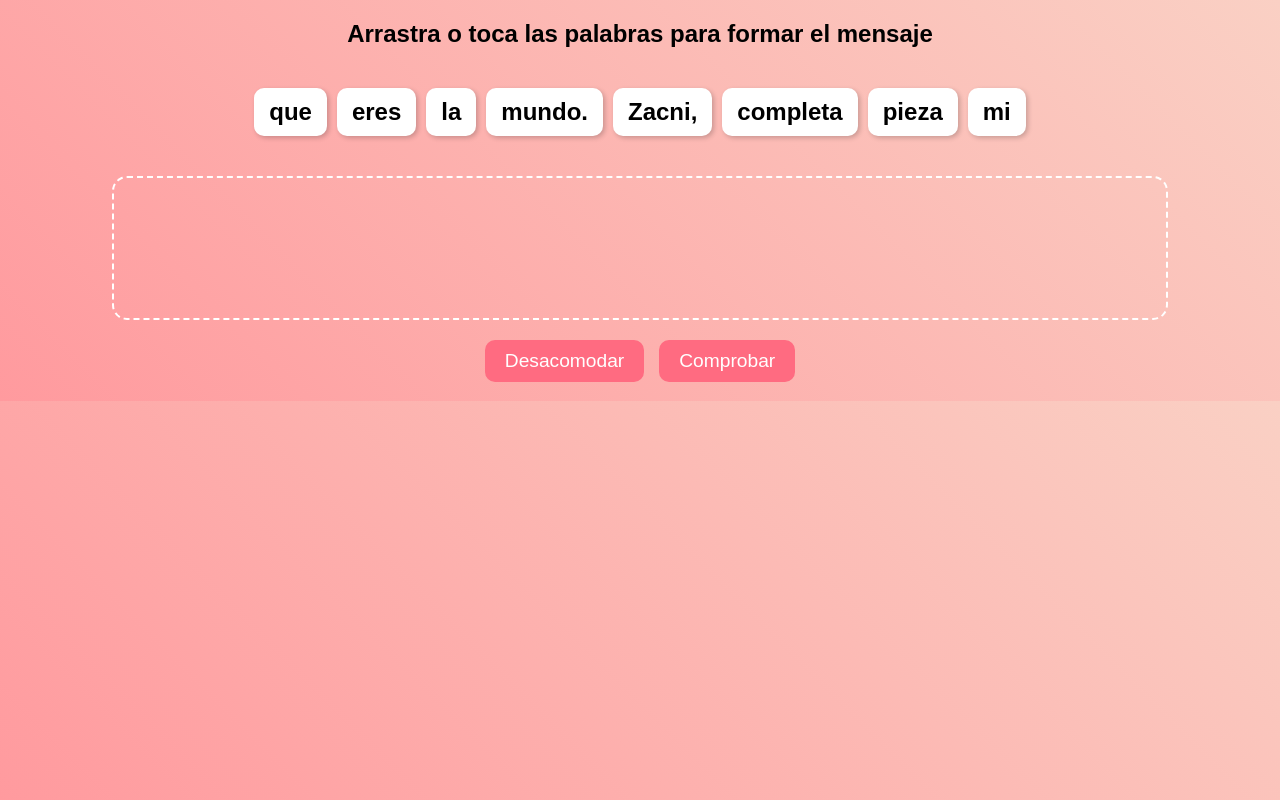
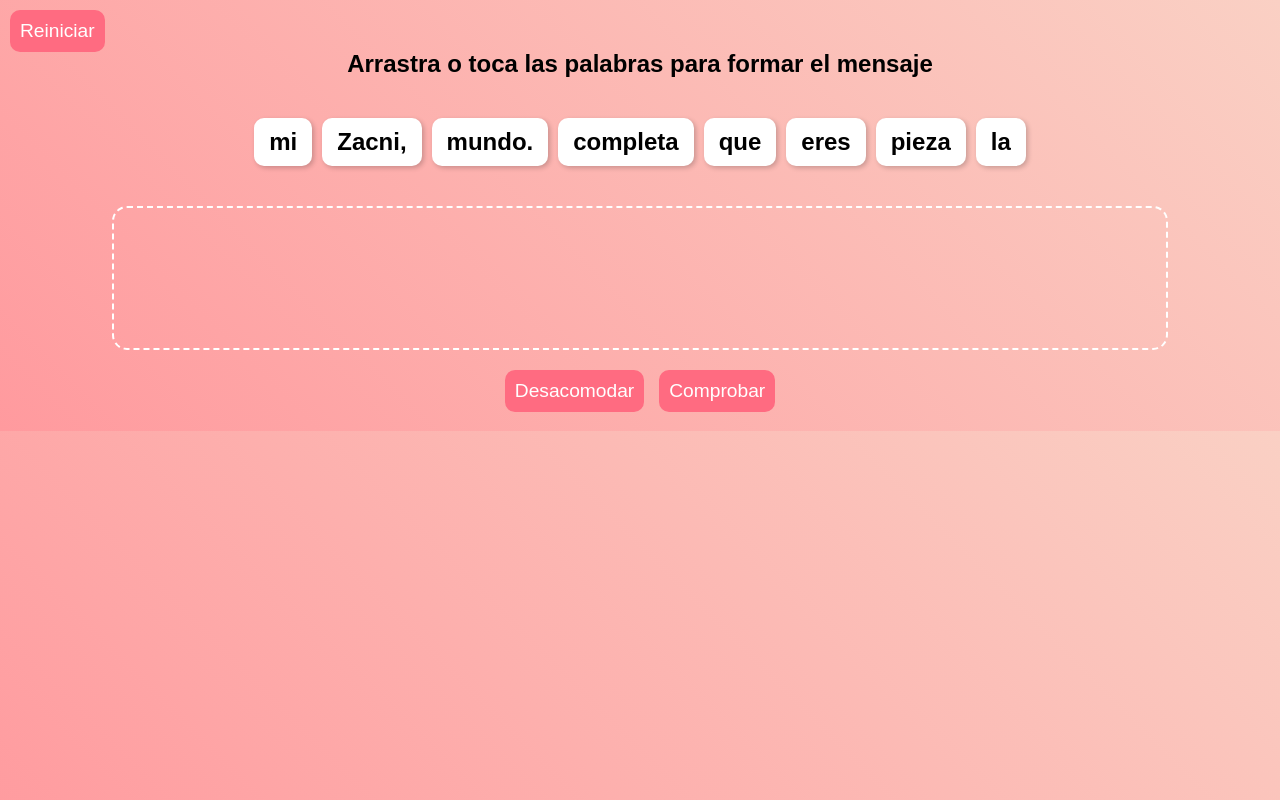
Before and after one commit to Di3goMtz/Pruebas-, a plain HTML site: page index.html in a window 1280 px wide. Both pictures are taken after a click on the button "Desacomodar". Drawn offline with Linux system fonts and the light colour scheme.

Commit message:
Add files via upload

```diff
--- a/index.html
+++ b/index.html
@@ -58,7 +58,7 @@
         .button {
             background: #ff6b81;
             color: white;
-            padding: 10px 20px;
+            padding: 10px 10px;
             font-size: 1.2rem;
             border: none;
             border-radius: 10px;
@@ -115,15 +115,23 @@
                 transform: translateY(-100px) rotate(-45deg);
             }
         }
+        #reset-container {
+            position: absolute;
+            top: 10px;
+            left: 10px;
+        }
     </style>
 </head>
 <body>
-    <h2>Arrastra o toca las palabras para formar el mensaje</h2>
+    <div id="reset-container">
+        <button class="button" id="reset-game-button">Reiniciar</button>
+    </div>
+    <h2 style="margin-top: 50px">Arrastra o toca las palabras para formar el mensaje</h2>
     <div class="container" id="words-container"></div>
     <div class="drop-zone" id="drop-zone">Suelta o toca aquí</div>
 
     <div class="button-container">
-        <button class="button" id="reset-button">Desacomodar</button>
+        <button class="button" id="remove-last-button">Desacomodar</button>
         <button class="button" id="check-button">Comprobar</button>
     </div>
 
@@ -137,7 +145,8 @@
         let currentPhraseIndex = 0;
         const wordsContainer = document.getElementById("words-container");
         const dropZone = document.getElementById("drop-zone");
-        const resetButton = document.getElementById("reset-button");
+        const resetGameButton = document.getElementById("reset-game-button");
+        const removeLastButton = document.getElementById("remove-last-button");
         const checkButton = document.getElementById("check-button");
         const message = document.getElementById("message");
 
@@ -272,10 +281,18 @@
             dropZone.style.animation = "glow 1s infinite alternate";
         }
 
-        resetButton.addEventListener("click", () => {
+        removeLastButton.addEventListener("click", () => {
+            const lastWord = dropZone.lastElementChild;
+            if (lastWord) {
+                removeWord(lastWord);
+            }
+        });
+
+        resetGameButton.addEventListener("click", () => {
             currentPhraseIndex = 0;
             initializeWords();
         });
+
 
         checkButton.addEventListener("click", checkCompletion);
 
```
